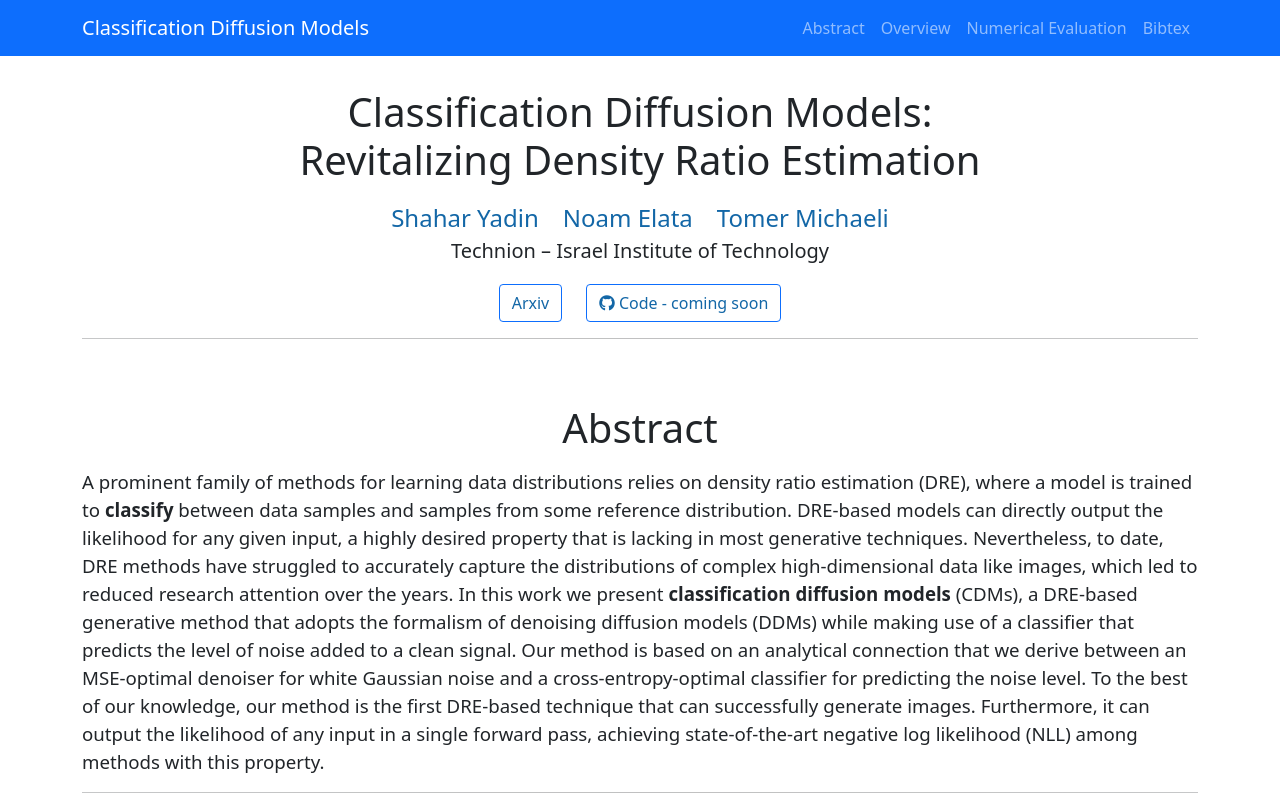
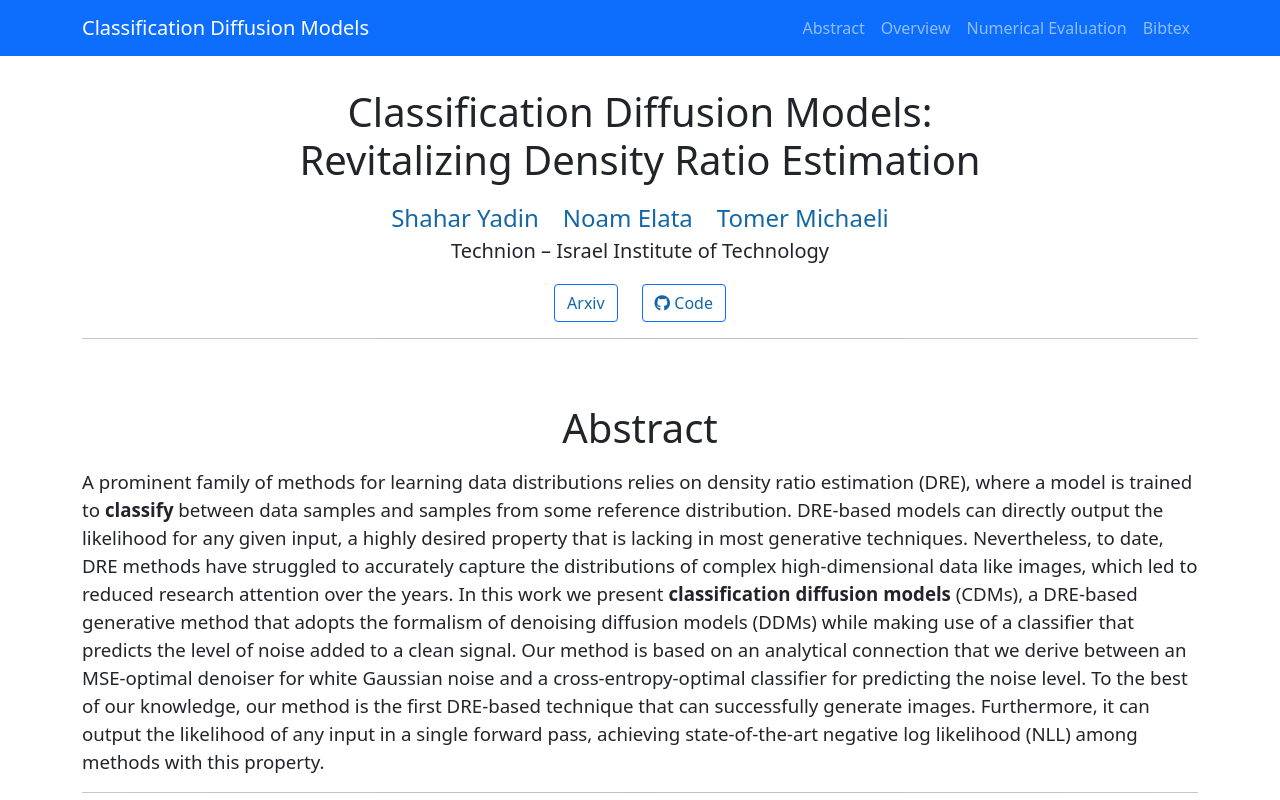
Before and after one commit to shaharYadin/shaharYadin.github.io, a plain HTML site: page CDM/index.html in a window 1280 px wide. Shown: the top 800 px of the page. Drawn offline with nearby package versions, Linux system fonts and the light colour scheme; some packages are replaced by stand-ins of ours; some icons are missing.

Commit message:
Update index.html

```diff
--- a/CDM/index.html
+++ b/CDM/index.html
@@ -83,9 +83,13 @@
 						<span style="font-size:24px"><a class="btn btn-outline-primary" href='https://arxiv.org/abs/2402.10095' role="button"><i class="ai ai-arxiv"></i> Arxiv</a></span>
 					</div>
 					<div class="col-md-auto">
-						<!-- <span style="font-size:24px"><a href="#" target="_blank" rel="noopener noreferrer">[<i class="fab fa-github"></i> Code - coming soon]</a></span> -->
-						<span style="font-size:24px"><a class="btn btn-outline-primary" href="#" target="_blank" rel="noopener noreferrer"><i class="fab fa-github"></i> Code - coming soon</a></span>
+	    					<span style="font-size:24px">
+		       					<a class="btn btn-outline-primary" href="https://github.com/shaharYadin/CDM/tree/main" target="_blank" rel="noopener noreferrer">
+		            					<i class="fab fa-github"></i> Code
+		        				</a>
+						</span>
 					</div>
+
 				</div>
 			</div>
 		<!-- <br> -->
```
